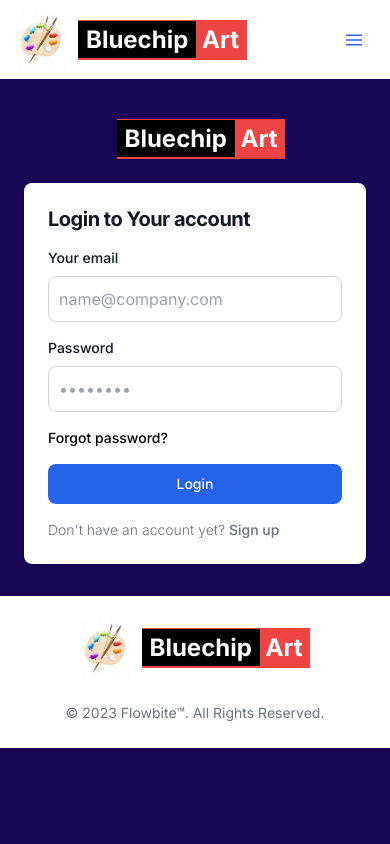
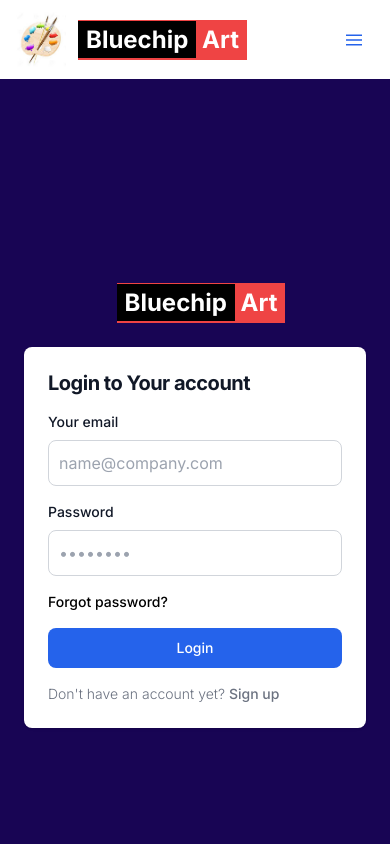
Before and after one commit to Hrushi4151/Assetpoolingfos, a Next.js app: page /login in a window 390 px wide. Shown: the top 844 px of the page. Built offline with nearby package versions, Linux system fonts and the light colour scheme; no server answers.

Commit message:
Update page.js

```diff
--- a/src/app/login/page.js
+++ b/src/app/login/page.js
@@ -143,7 +143,7 @@
 
 
   return (
-    <div className="flex flex-col items-center justify-center px-6 py-8 mx-auto md:h-screen lg:py-0">
+    <div className="flex flex-col items-center justify-center px-6 py-8 mx-auto min-h-screen lg:py-0">
       <div className="mb-6 md:mb-0 flex flex-row justify-center my-2">
         <p className='text-2xl text-center text-white font-bold ml-3 bg-red-500 w-auto h-auto py-1 pr-2'><span className=' bg-black text-white px-2 py-1'>Bluechip</span> Art </p>
       </div>
```
